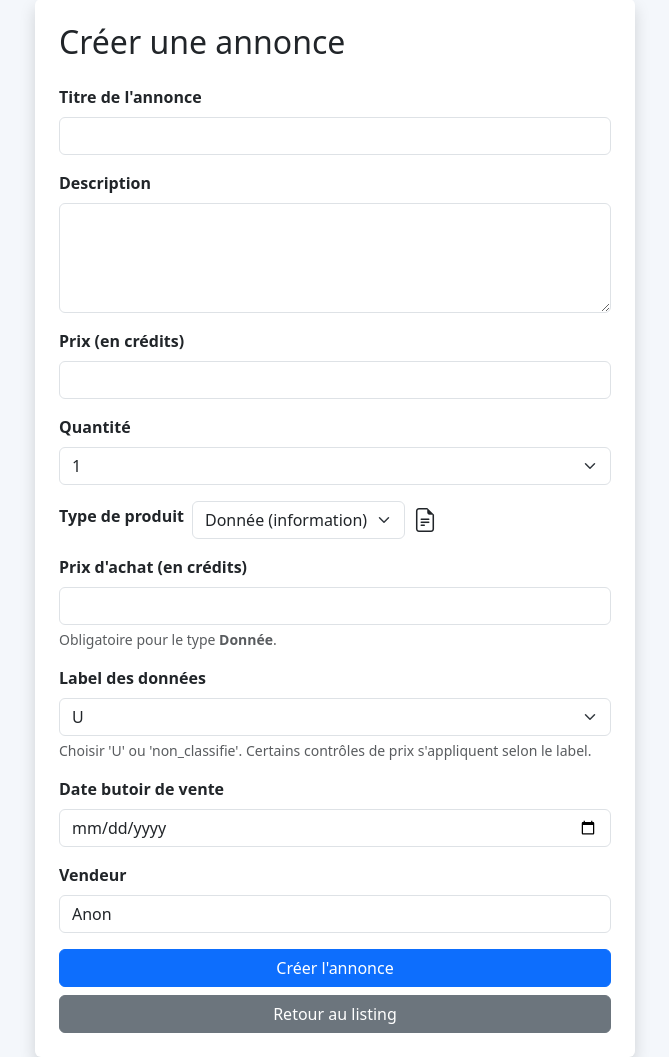
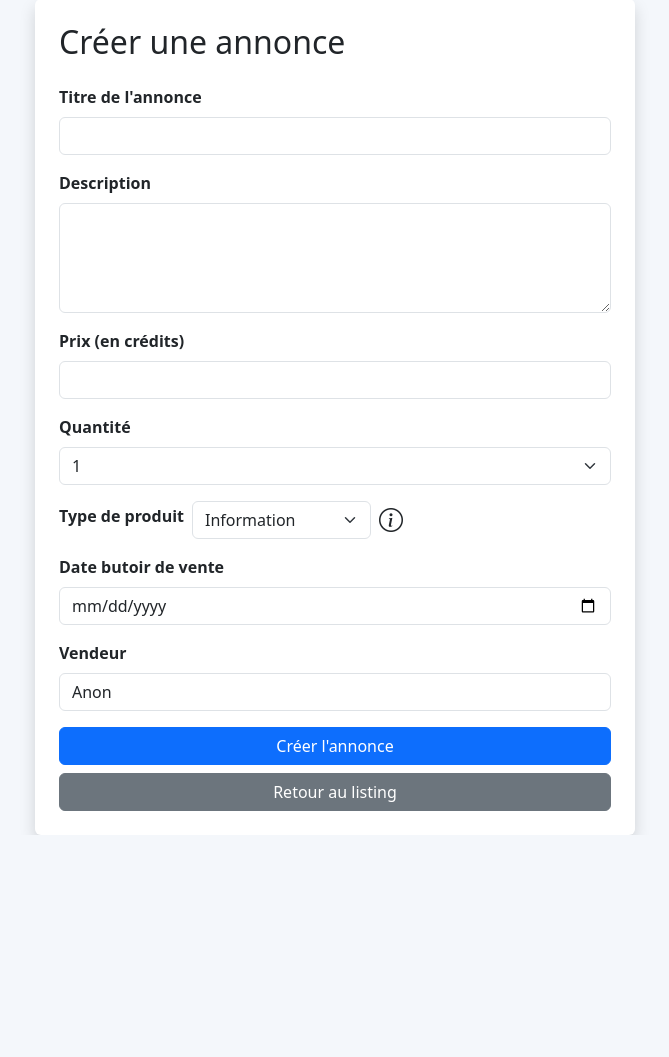
Before and after one commit to AnonTeam-Web/Marketplace-V1.1, a Flask app: page /create in a window 1280 px wide. Shown: the part 51-1108 px from the top of the page, without its empty margins (305-974 px from the left). After the commit the page ends 886 px from the top, so only its background shows below. Run offline with Flask 3, Linux system fonts and the light colour scheme; a user stored in the database is signed in.

Commit message:
Update create.html sauvegarde backup

```diff
--- a/marketplace/templates/create.html
+++ b/marketplace/templates/create.html
@@ -11,7 +11,6 @@
     .container { max-width: 600px; margin-top: 50px; }
     .form-label { font-weight: 600; }
     .icon-type { font-size: 1.5rem; margin-left: 8px; vertical-align: middle; }
-    .donnee-fields { display: none; }
   </style>
 </head>
 <body>
@@ -39,7 +38,7 @@
 
       <div class="mb-3">
         <label class="form-label" for="prix">Prix (en crédits)</label>
-        <input type="number" class="form-control" id="prix" name="prix" min="0" step="0.01" required>
+        <input type="number" class="form-control" id="prix" name="prix" min="1" required>
       </div>
 
       <div class="mb-3">
@@ -54,30 +53,12 @@
       <div class="mb-3 d-flex align-items-center">
         <label class="form-label me-2" for="type">Type de produit</label>
         <select class="form-select" id="type" name="type" style="width:auto;">
-          <!-- IMPORTANT: value 'donnee' must match app.py logic (anciennement 'information') -->
-          <option value="donnee">Donnée (information)</option>
+          <option value="information">Information</option>
           <option value="carte">Carte</option>
           <option value="mission">Mission</option>
           <option value="option">Solution / Option</option>
         </select>
-        <i id="type-icon" class="bi bi-file-earmark-text icon-type"></i>
-      </div>
-
-      <div id="donnee-fields" class="donnee-fields">
-        <div class="mb-3">
-          <label class="form-label" for="prix_achat">Prix d'achat (en crédits)</label>
-          <input type="number" class="form-control" id="prix_achat" name="prix_achat" min="0" step="0.01">
-          <div class="form-text">Obligatoire pour le type <strong>Donnée</strong>.</div>
-        </div>
-
-        <div class="mb-3">
-          <label class="form-label" for="data_label">Label des données</label>
-          <select class="form-select" id="data_label" name="data_label">
-            <option value="U">U</option>
-            <option value="non_classifie">non_classifie</option>
-          </select>
-          <div class="form-text">Choisir 'U' ou 'non_classifie'. Certains contrôles de prix s'appliquent selon le label.</div>
-        </div>
+        <i id="type-icon" class="bi bi-info-circle icon-type"></i>
       </div>
 
       <div class="mb-3">
@@ -98,45 +79,24 @@
   <script>
     const typeSelect = document.getElementById('type');
     const typeIcon = document.getElementById('type-icon');
-    const donneeFields = document.getElementById('donnee-fields');
-    const prixAchatInput = document.getElementById('prix_achat');
-    const dataLabelSelect = document.getElementById('data_label');
 
     const icons = {
-      'donnee': 'bi-file-earmark-text',
+      'information': 'bi-info-circle',
       'carte': 'bi-map',
       'mission': 'bi-flag',
       'option': 'bi-lightbulb'
     };
 
-    function updateTypeUI() {
+    typeSelect.addEventListener('change', () => {
       const selected = typeSelect.value;
-      // icon
       typeIcon.className = 'bi ' + (icons[selected] || 'bi-question-circle') + ' icon-type';
-
-      // show/hide donnee fields
-      if (selected === 'donnee') {
-        donneeFields.style.display = 'block';
-        prixAchatInput.required = true;
-        dataLabelSelect.required = true;
-      } else {
-        donneeFields.style.display = 'none';
-        prixAchatInput.required = false;
-        dataLabelSelect.required = false;
-        // clear values to avoid accidental submission
-        prixAchatInput.value = '';
-        dataLabelSelect.selectedIndex = 0;
-      }
-    }
-
-    typeSelect.addEventListener('change', updateTypeUI);
-
-    // initial state
-    document.addEventListener('DOMContentLoaded', () => {
-      updateTypeUI();
     });
   </script>
 
   <script src="https://cdn.jsdelivr.net/npm/bootstrap@5.3.2/dist/js/bootstrap.bundle.min.js"></script>
 </body>
 </html>
+
+  <script src="https://cdn.jsdelivr.net/npm/bootstrap@5.3.2/dist/js/bootstrap.bundle.min.js"></script>
+</body>
+</html>
```
